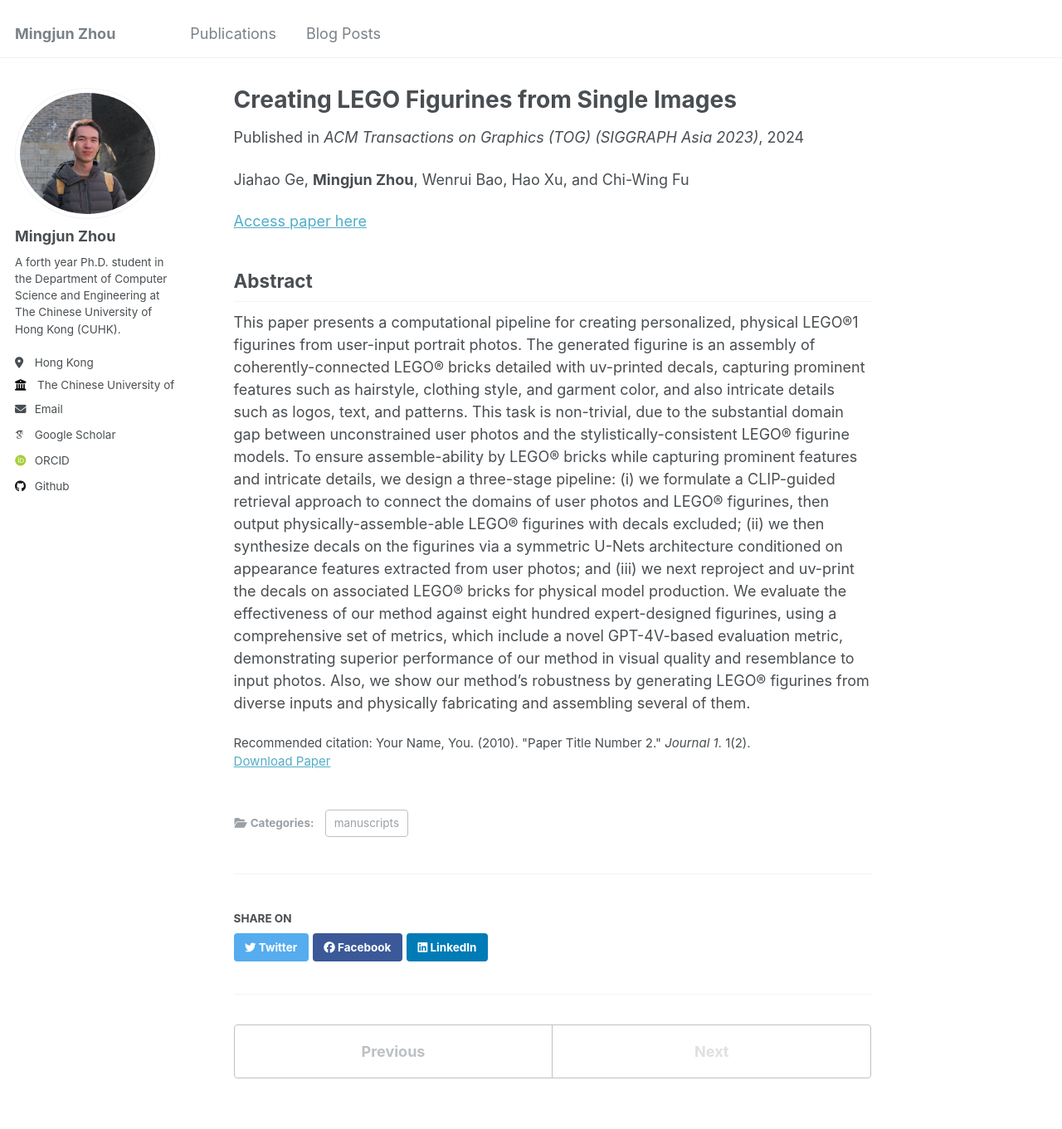
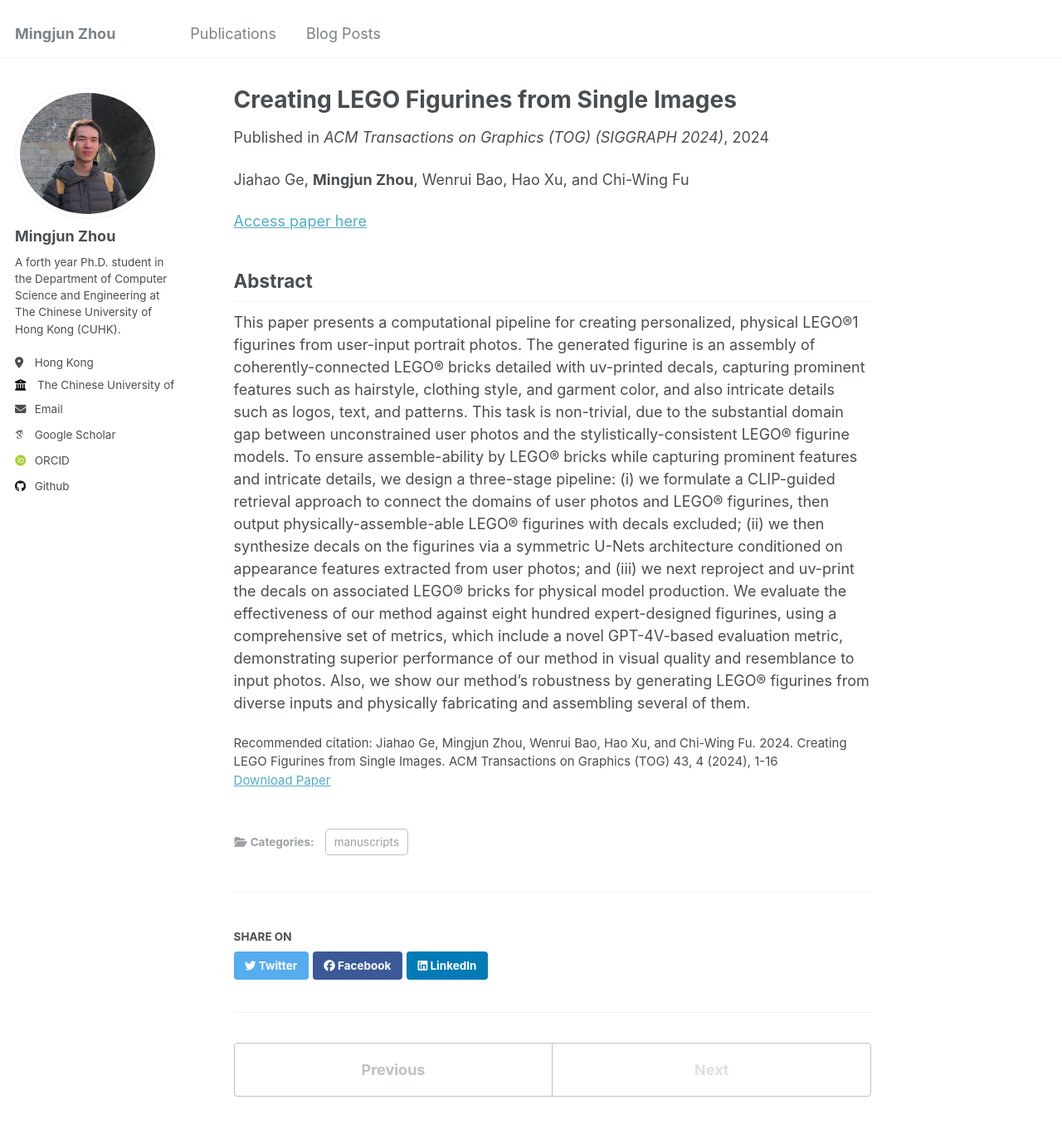
Before and after one commit to Zhmjharmgal/Zhmjharmgal.github.io, a Jekyll site: the page built from _publications/2024-05-01-paper-title-number-2.md, in a window 1280 px wide and 1400 px high. Shown: the top 1361 px of the window at 83% size. Built offline with Jekyll 4.4.1, drawn with Linux system fonts in a browser that asks for light colours; some web fonts are replaced.

Commit message:
add more information to the publications

```diff
--- a/_publications/2024-05-01-paper-title-number-2.md
+++ b/_publications/2024-05-01-paper-title-number-2.md
@@ -5,9 +5,9 @@ permalink: /publications/LEGO-Figurines
 excerpt: 'Jiahao Ge, Mingjun Zhou, Wenrui Bao, Hao Xu, and Chi-Wing Fu'
 category: manuscripts
 date: 2024-05-01
-venue: 'ACM Transactions on Graphics (TOG) (SIGGRAPH Asia 2023)'
+venue: 'ACM Transactions on Graphics (TOG) (SIGGRAPH 2024)'
 paperurl: 'https://dl.acm.org/doi/10.1145/3658167'
-citation: 'Your Name, You. (2010). &quot;Paper Title Number 2.&quot; <i>Journal 1</i>. 1(2).'
+citation: 'Jiahao Ge, Mingjun Zhou, Wenrui Bao, Hao Xu, and Chi-Wing Fu. 2024. Creating LEGO Figurines from Single Images. ACM Transactions on Graphics (TOG) 43, 4 (2024), 1-16'
 ---
 
 Jiahao Ge, **Mingjun Zhou**, Wenrui Bao, Hao Xu, and Chi-Wing Fu
```
Also changed, not shown: _publications/2023-12-01-paper-title-number-1.md (+1 -1 lines).
